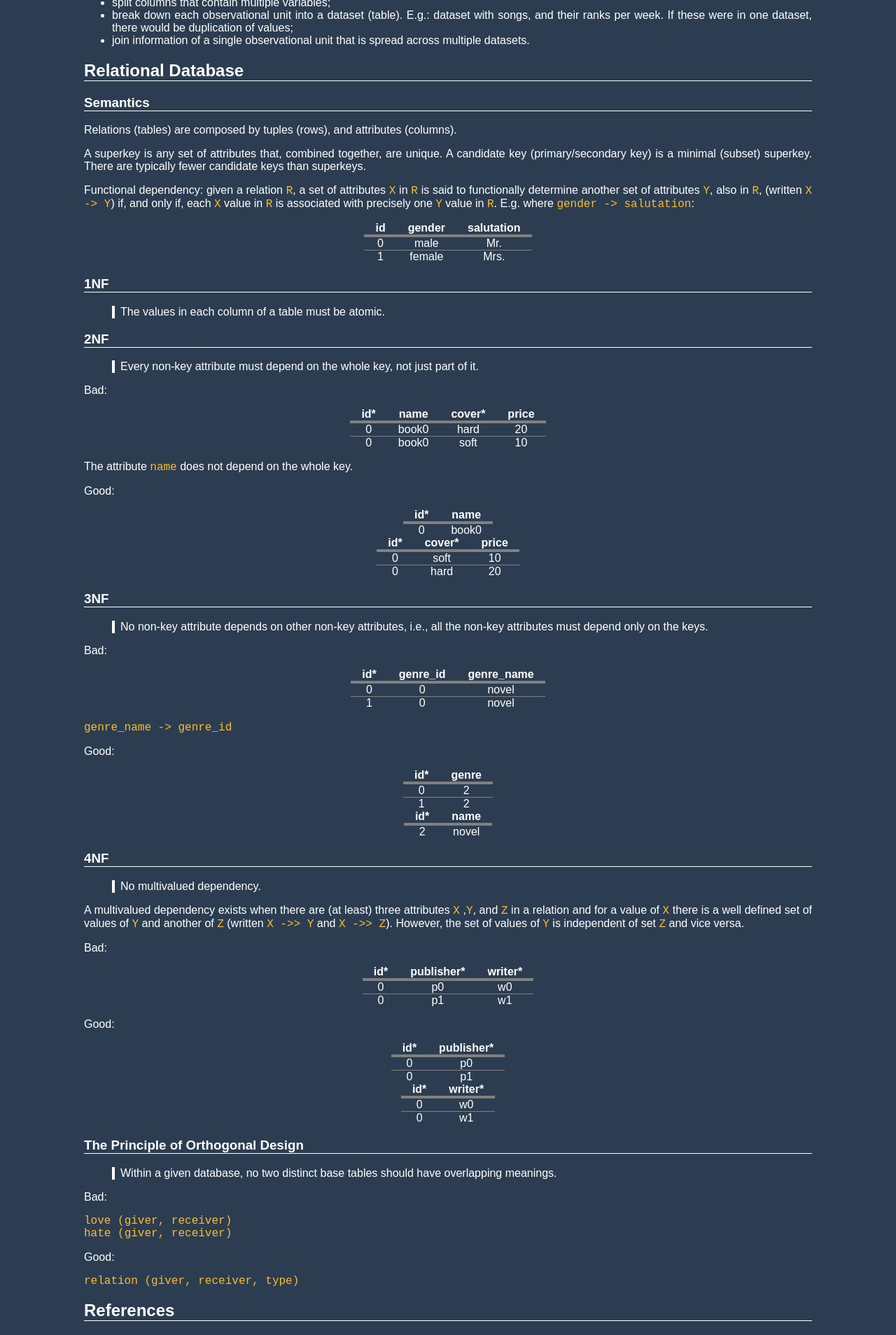
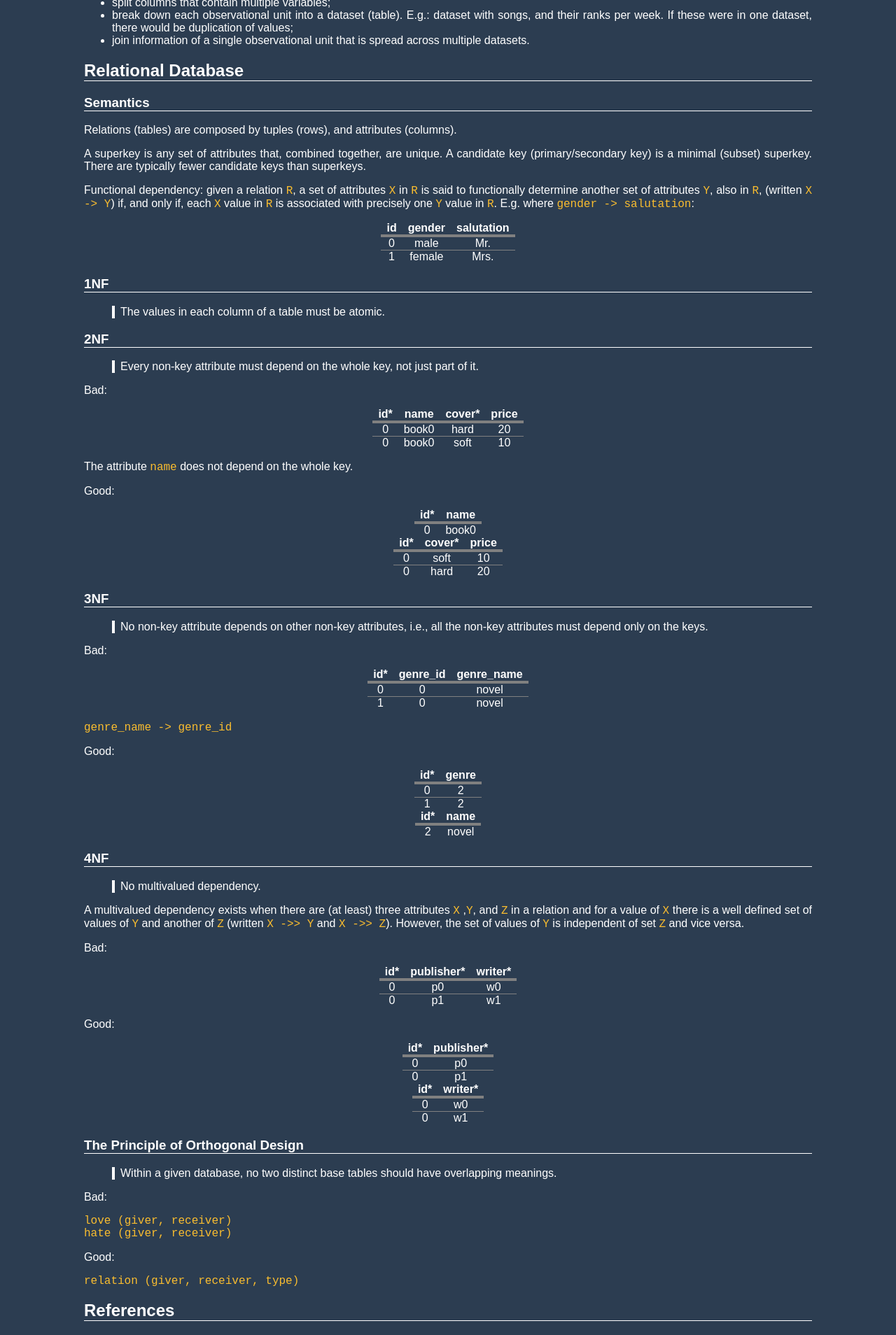
Before and after one commit to brunoroque06/brunoroque06.github.io, a Jekyll site: the page built from _pages/data.md, in a window 1280 px wide. Shown: the part 699-2607 px from the top of the page at 70% size. Built offline with Jekyll 4.4.1, drawn with Linux system fonts in a browser that asks for light colours; our own code applies the rules of GitHub Pages for plain Markdown files.

Commit message:
Decrease table row's padding

```diff
--- a/_includes/style.scss
+++ b/_includes/style.scss
@@ -116,11 +116,11 @@ body {
       }
       th {
         border-bottom: 0.3rem solid $hover-color;
-        padding: 0 1rem;
+        padding: 0 0.5rem;
       }
       tbody {
         td {
-          padding: 0 1rem;
+          padding: 0 0.5rem;
         }
         tr:hover {
           background: $hover-color;
```
